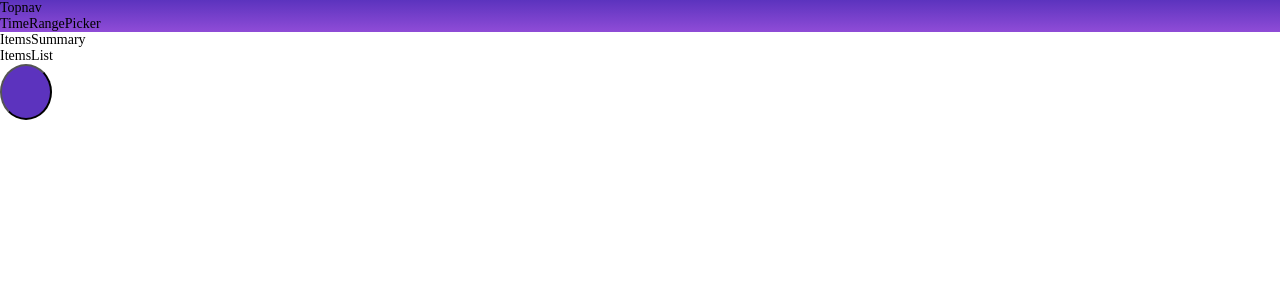
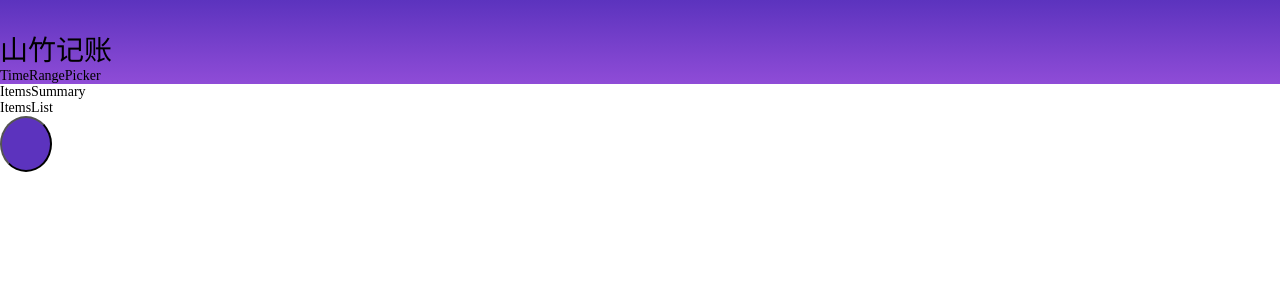
Before and after one commit to wuwenxing0912/react18, a React (Vite) app: page /items in a window 1280 px wide. Shown: the top 300 px of the page. Built offline with nearby package versions, Linux system fonts and the light colour scheme.

Commit message:
完善 Topnav 组件

```diff
--- a/src/components/Topnav.tsx
+++ b/src/components/Topnav.tsx
@@ -1,3 +1,12 @@
-export const Topnav: React.FC = () => {
-  return <div>Topnav </div>;
+import { Icon } from "./Icon";
+interface Props {
+  title?: string;
+}
+export const Topnav: React.FC<Props> = ({ title = "山竹记账" }) => {
+  return (
+    <div flex items-center p-16px text-white>
+      <Icon name="menu" className="h-24px w-24px mr-16px" />
+      <h1 text-24px>{title}</h1>
+    </div>
+  );
 };
```
